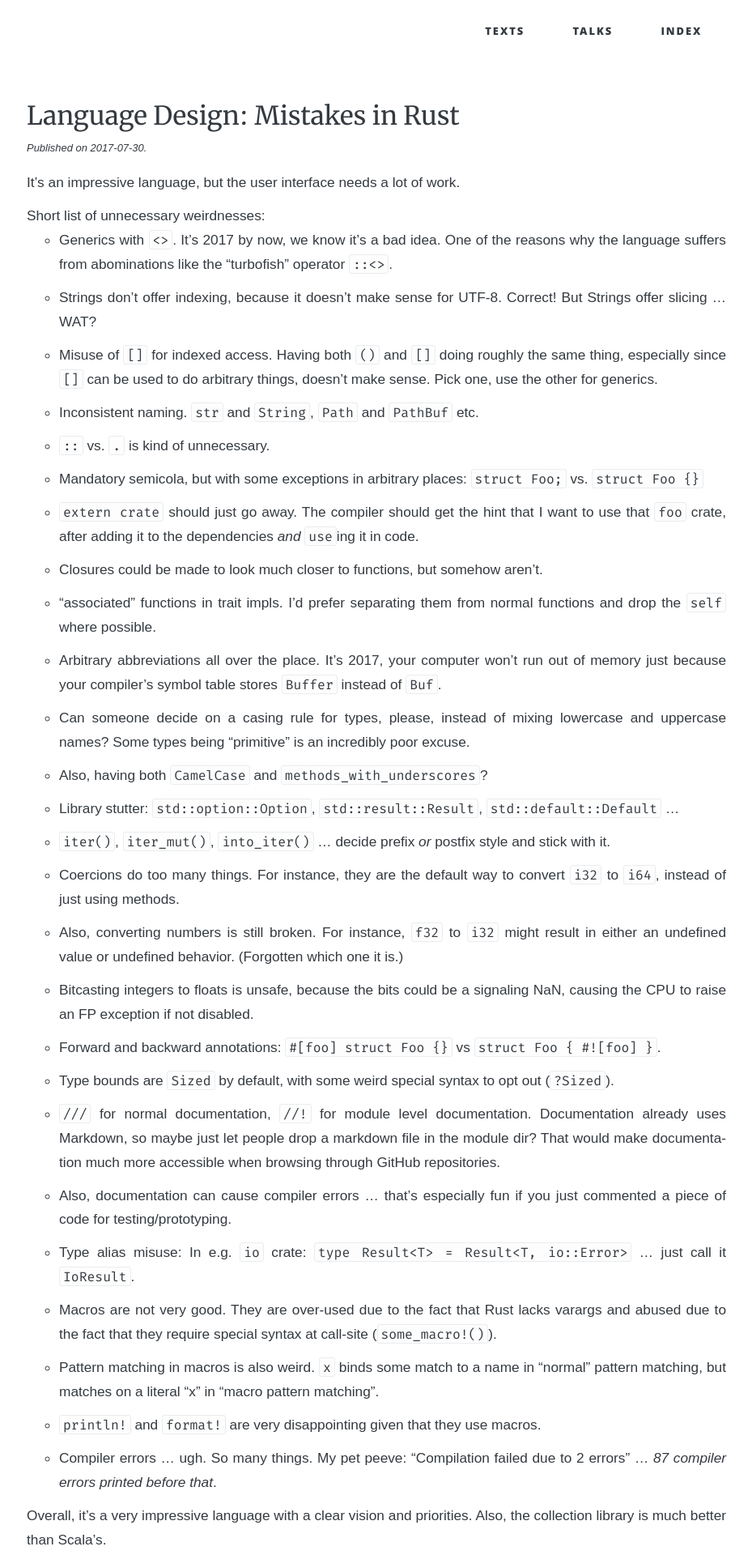
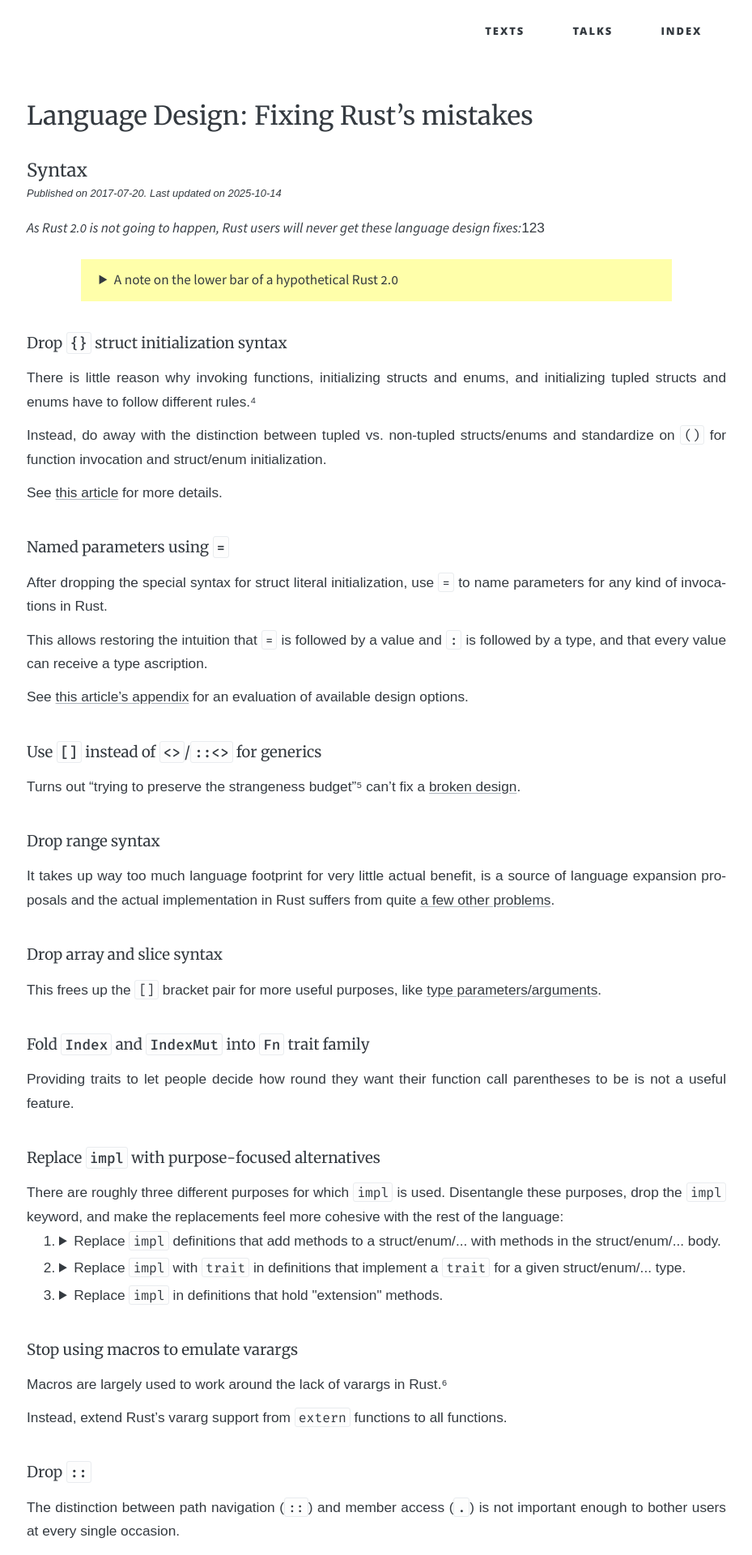
Before and after one commit to soc/soc.me, a Jekyll site: the page built from _languages/design-mistakes-in-rust.md, in a window 1280 px wide. Shown: the top 1920 px of the page at 81% size, without its empty margins (175-1104 px from the left). Built offline with Jekyll 4.4.1, drawn with Linux system fonts in a browser that asks for light colours; some web fonts are replaced; some of the changed text lies outside the part shown.

Commit message:
improve and extend the "mistakes in Rust" articles

```diff
--- a/_languages/design-mistakes-in-rust.md
+++ b/_languages/design-mistakes-in-rust.md
@@ -1,76 +1,146 @@
 ---
-title:  "Language Design: Mistakes in Rust"
-date:   2017-07-30 12:00:00 +0200
-redirect_from: "languages/notes-on-rust"
+title:  "Language Design: Fixing Rust's mistakes – Syntax"
+date:   2017-07-20
+update: 2025-10-14
+redirect_from:
+  - "languages/notes-on-rust"
+  - "languages/lower-bar-of-rust-2"
 ---
 
-It's an impressive language, but the user interface needs a lot of work.
+_**As Rust 2.0 is not going to happen, Rust users will never get these language design fixes:**_[^1][^2][^3]
 
-Short list of unnecessary weirdnesses:
+<details class="note">
+  <summary><b>A note on the lower bar of a hypothetical Rust 2.0</b></summary>
 
-- Generics with `<>`. It's 2017 by now, we know it's a bad idea.
-  One of the reasons why the language suffers from abominations like the "turbofish" operator `::<>`.
+  <p>An <a href="https://www.ncameron.org/blog/rust-in-2023/">article touching on "Rust 2.0"</a> and its reactionary reception
+     made it apparent that language evolution has two boundaries, not one:</p>
 
-- Strings don't offer indexing, because it doesn't make sense for UTF-8. Correct! But Strings offer slicing ... WAT?
+  <ul>
+    <li>Boundary 1 (upper bar of change): Things a hypothetical language "v2.0" is <em>not allowed</em> to improve for compatibility reasons.</li>
+    <li>Boundary 2 (lower bar of change): Things that a hypothetical language "v2.0" <em>needs to improve</em> for such an effort to be worthwhile to contributors and users.</li>
+  </ul>
 
-- Misuse of `[]` for indexed access. Having both `()` and `[]` doing roughly the same thing,
-  especially since `[]` can be used to do arbitrary things, doesn't make sense.
-  Pick one, use the other for generics.
+  <p>For Rust, we know the exact coordinates of the first boundary, but very little about the second boundary,
+  as such "critical" engagement is poorly received by the community.</p>
 
-- Inconsistent naming. `str` and `String`, `Path` and `PathBuf` etc.
+  <p>Nevertheless, only a cursory look is needed to conclude that "Rust 2.0" is very unlikely:<br/>
+  The lower bar is above the upper one, i. e. the required changes to make it worthwhile are larger than Rust leadership's acceptance for change.</p>
 
-- `::` vs. `.` is kind of unnecessary.
+  <p>This doesn't mean that we can't explore the second boundary, and collect these "unacceptable fixes"
+  as a learning opportunity for future language designers!</p>
 
-- Mandatory semicola, but with some exceptions in arbitrary places:
-  `struct Foo;` vs. `struct Foo {}`
+</details>
 
-- `extern crate` should just go away.
-  The compiler should get the hint that I want to use that `foo` crate, after adding it to the dependencies _and_ `use`ing it in code.
+#### Drop `{}` struct initialization syntax
 
-- Closures could be made to look much closer to functions, but somehow aren't.
+There is little reason why invoking functions, initializing structs and enums, and initializing tupled structs and enums
+have to follow different rules.[^choice]
 
-- "associated" functions in trait impls. I'd prefer separating them from normal functions and drop the `self` where possible.
+Instead, do away with the distinction between tupled vs. non-tupled structs/enums and standardize on `()` for function
+invocation and struct/enum initialization.
 
-- Arbitrary abbreviations all over the place.
-  It's 2017, your computer won't run out of memory just because your compiler's symbol table stores `Buffer` instead of `Buf`.
+See [this article](rust-struct-initializer-mistake) for more details.
 
-- Can someone decide on a casing rule for types, please, instead of mixing lowercase and uppercase names?
-  Some types being "primitive" is an incredibly poor excuse.
+#### Named parameters using `=`
 
-- Also, having both `CamelCase` and `methods_with_underscores`?
+After dropping the special syntax for struct literal initialization, use `=` to name parameters for any kind of invocations in Rust.
 
-- Library stutter: `std::option::Option`, `std::result::Result`, `std::default::Default` ...
+This allows restoring the intuition that `=` is followed by a value and `:` is followed by a type, and that every value can receive a type ascription.
 
-- `iter()`, `iter_mut()`, `into_iter()` ... decide prefix _or_ postfix style and stick with it.
+See [this article's appendix](rust-struct-initializer-mistake#appendix-a-detailed-look-at-the-role-of-) for an evaluation of available design options.
 
-- Coercions do too many things.
-  For instance, they are the default way to convert `i32` to `i64`, instead of just using methods.
+#### Use `[]` instead of `<>`/`::<>` for generics
 
-- Also, converting numbers is still broken.
-  For instance, `f32` to `i32` might result in either an undefined value or undefined behavior. (Forgotten which one it is.)
+Turns out "trying to preserve the strangeness budget"[^4] can't fix a [broken design](stop-using-angle-brackets-for-generics).
 
-- Bitcasting integers to floats is unsafe, because the bits could be a signaling NaN, causing the CPU to raise an FP exception if not disabled.
+#### Drop range syntax
 
-- Forward and backward annotations: `#[foo] struct Foo {}` vs `struct Foo { #![foo] }`.
+It takes up way too much language footprint for very little actual benefit, is a source of language expansion proposals
+and the actual implementation in Rust suffers from quite [a few other problems](https://ridiculousfish.com/blog/posts/least-favorite-rust-type.html).
 
-- Type bounds are `Sized` by default, with some weird special syntax to opt out (`?Sized`).
+#### Drop array and slice syntax
 
-- `///` for normal documentation, `//!` for module level documentation.
-  Documentation already uses Markdown, so maybe just let people drop a markdown file in the module dir?
-  That would make documentation much more accessible when browsing through GitHub repositories.
+This frees up the `[]` bracket pair for more useful purposes, like [type parameters/arguments](#use--instead-of--for-generics).
 
-- Also, documentation can cause compiler errors ... that's especially fun if you just commented a piece of code for testing/prototyping.
+#### Fold `Index` and `IndexMut` into `Fn` trait family
 
-- Type alias misuse: In e.g. `io` crate: `type Result<T> = Result<T, io::Error>` ... just call it `IoResult`.
+Providing traits to let people decide how round they want their function call parentheses to be is not a useful feature.
 
-- Macros are not very good.
-  They are over-used due to the fact that Rust lacks varargs and abused due to the fact that they require special syntax at call-site (`some_macro!()`).
+#### Replace `impl` with purpose-focused alternatives
 
-- Pattern matching in macros is also weird.
-  `x` binds some match to a name in "normal" pattern matching, but matches on a literal "x" in "macro pattern matching".
+There are roughly three different purposes for which `impl` is used.
+Disentangle these purposes, drop the `impl` keyword, and make the replacements feel more cohesive with the rest of the language:
 
-- `println!` and `format!` are very disappointing given that they use macros.
+<ol>
+  <li>
+    <details>
+      <summary>Replace <code>impl</code> definitions that add methods to a struct/enum/... with methods in the struct/enum/... body.</summary>
+      Replace <pre><code>struct Foo { bar: Bar }
+impl Foo { fn qux() -> Qux { ... } }</code></pre> with <pre><code>struct Foo(bar: Bar) {
+  fn qux() -> Qux { ... }
+}</code></pre>
+    </details>
+  </li>
+  <li>
+    <details>
+      <summary>Replace <code>impl</code> with <code>trait</code> in definitions that implement a <code>trait</code> for a given struct/enum/... type.</summary>
+      Replace <pre><code>impl SomeTrait for Type</code></pre> with <pre><code>trait SomeTrait for Type</code></pre>
+    </details>
+  </li>
+  <li>
+    <details>
+      <summary>Replace <code>impl</code> in definitions that hold "extension" methods.</summary>
+      Replace <pre><code>impl&lt;T> Option&lt;Option&lt;T>> { ... }</code></pre> with <pre><code>trait OptionExt&lt;T> for Option&lt;Option&lt;T>> { ... }</code></pre>
+    </details>
+  </li>
+</ol>
 
-- Compiler errors ... ugh. So many things. My pet peeve: "Compilation failed due to 2 errors" ... _87 compiler errors printed before that_.
+#### Stop using macros to emulate varargs
 
-Overall, it's a very impressive language with a clear vision and priorities. Also, the collection library is much better than Scala's.
+Macros are largely used to work around the lack of varargs in Rust.[^varargs]
+
+Instead, extend Rust's vararg support from `extern` functions to all functions.
+
+#### Drop `::`
+
+The distinction between path navigation (`::`) and member access (`.`) is not important enough to bother users at every single occasion.
+
+Instead, let the IDE use some syntax coloring and be done with it.
+
+#### Drop `as`
+
+... or at least make it make sense: it should *either* do type conversions *or* value conversions, but not both.
+
+Not to mention that `as` caused security vulnerabilities already.[^6]
+
+#### Drop `if-let`
+
+You know a feature is not well-thought-out if it has spawned 4 extensions proposals already.
+
+Instead, use the vastly superior [`is` design](unified-condition-expressions-comparison).
+
+#### Drop procedure syntax
+
+Functions that return no useful value enjoy special syntax privileges over functions that return a value.
+
+Drop this syntax sugar and require `-> ()` to be written down explicitly, like for every other type.
+
+#### Drop `->` in function signatures
+
+No reason to have two different ways to attach a type to the preceding program element. Just use `:`.
+
+#### Remove significance of semicola
+
+Varying the meaning of a piece of code based on the presence of a `;` at a specific line is bad user interface design.
+
+Remove it and implement automatic semicolon inference, such that IDEs can show them, but no user has to ever type them.[^7]
+
+[^1]: ["Does Rust have any design mistakes?"](https://old.reddit.com/r/rust/comments/wvynot/does_rust_have_any_design_mistakes/)
+[^2]: [label:rust-2-breakage-wishlist](https://github.com/rust-lang/rust/issues?q=label%3Arust-2-breakage-wishlist)
+[^3]: [Broken and un-fixable parts of Rust](https://rust-lang.zulipchat.com/#narrow/stream/213817-t-lang/topic/broken.20and.20un-fixable.20parts.20of.20Rust)
+[^choice]: Especially considering that half the people immediately define a `::new()` functions to avoid struct initialization syntax.<br>Having the choice between both is already a net-negative on its own.
+[^4]: [The language strangeness budget](https://steveklabnik.com/writing/the-language-strangeness-budget)
+[^varargs]: All language designers hate varargs, but handing out macros as a replacement is considerably worse.
+[^5]: "Ackchually, float do not have a total order though!?" – Please read the IEEE754 spec.
+[^6]: [Using u16::max instead of u16::MAX potentially allows very long certificates](https://bugzilla.mozilla.org/show_bug.cgi?id=1940804)
+[^7]: If your sole wisdom on "leaving semicolons out" is JavaScript's ASI, then you are not qualified to have an opinion on this topic, sorry.
--- a/_layouts/talk.html
+++ b/_layouts/talk.html
@@ -11,7 +11,7 @@
     {% if title_parts[1] != nil and title_parts[1] != empty %}
     <h3>{{ title_parts[1] }}</h3>
     {% endif %}
-    {% if page.note %}<em class="note">{{page.note}}</em>{% endif %}
+    {% if page.note %}<em class="small">{{page.note}}</em>{% endif %}
     {{ content | markdownify }}
   </article>
 </div>
--- a/_sass/base/_base.scss
+++ b/_sass/base/_base.scss
@@ -315,6 +315,10 @@
   opacity: 0.5;
 }
 
+.inline-flex {
+  display: inline-flex;
+}
+
 table {
   width: 100%;
   table-layout: fixed;
@@ -338,8 +342,9 @@
 }
 
 .note {
-  font-size: var(--smaller);
-  text-justify: none;
+  background-color: var(--background-color-highlight);
+  margin: var(--base-line) calc(var(--base-line) * 3);
+  padding: calc(var(--base-line) / 2) var(--base-line);
 }
 
 .warn {
--- a/_sass/base/_normalize.scss
+++ b/_sass/base/_normalize.scss
@@ -41,8 +41,7 @@
 main,
 menu,
 nav,
-section,
-summary {
+section {
   display: block;
 }
 
```
Also changed, not shown: _languages/design-mistakes-in-rust-semantics.md (added, +39 -0 lines), _languages/lower-bar-of-rust-2.md (deleted, +0 -98 lines), _languages/more-design-mistakes-of-rust.md (added, +42 -0 lines), _languages/rust-almost-rules.md (+5 -0 lines), index.md (+2 -3 lines).
